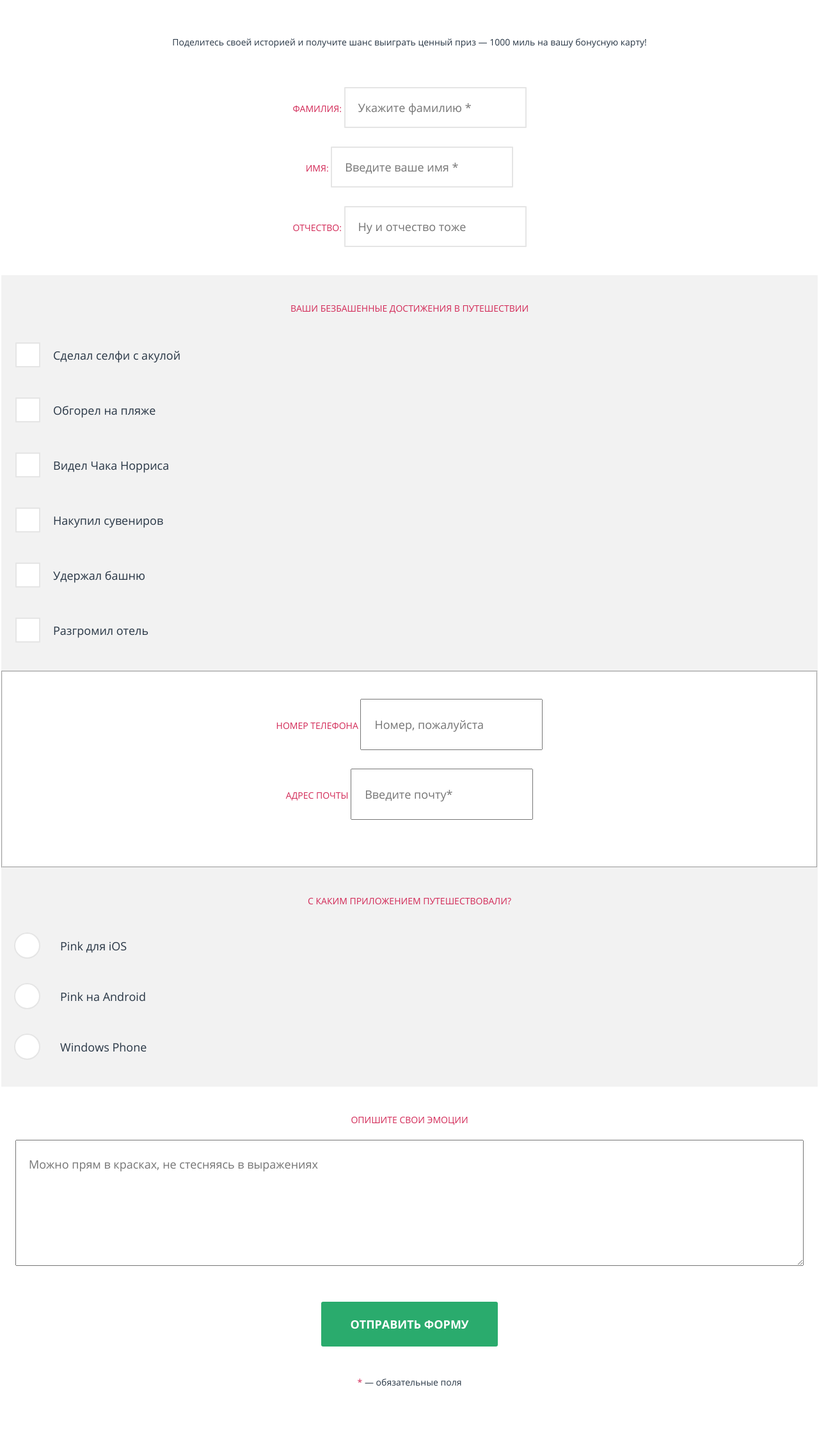
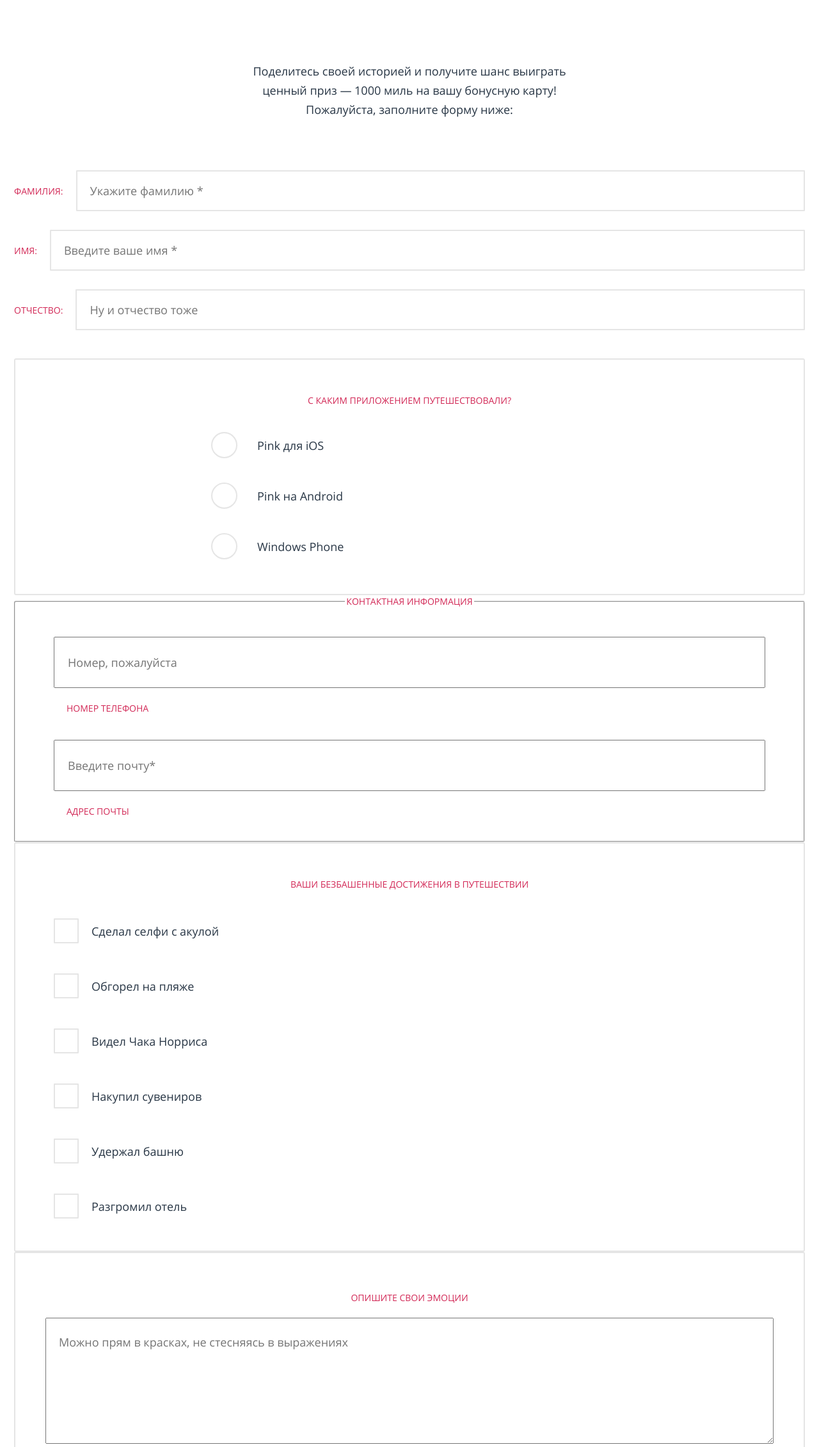
Before and after one commit to ZIKZAGis/1764517-pink-24, a website: page source/form.html in a window 1280 px wide. Shown: the part 338-2599 px from the top of the page at 64% size. Drawn offline with nearby package versions, Linux system fonts and the light colour scheme; files that its build step writes are made by us from their sources.

Commit message:
Частичная адаптация формы

```diff
--- a/source/form.html
+++ b/source/form.html
@@ -129,6 +129,9 @@
         <h3 class="application__title">
           Поделитесь своей историей и получите шанс выиграть ценный
           приз — 1000 миль на вашу бонусную карту!
+          <span class="aplication__title--hidding-s">
+            Пожалуйста, заполните форму ниже:
+          </span>
         </h3>
         <form class="application__form" action="https://echo.htmlacademy.ru" method="GET">
           <fieldset class="application__full-username full-username">
@@ -267,18 +270,19 @@
               <textarea class="feedback__textarea" name="feedback" cols="30" rows="auto" placeholder="Можно прям в красках, не стесняясь в выражениях"></textarea>
             </div>
           </fieldset>
+          <div class="application__bottom-wrapper">
             <div class="application__button-wrapper">
               <button class="application__button-send button" type="submit">
                 Отправить форму
               </button>
             </div>
-
             <p class="application__required-field">
               <span class="dedicated-text">
                 *
               </span>
               — обязательные поля
             </p>
+          </div>
         </form>
       </section>
       <div class="failure">
--- a/source/less/form/achievements.less
+++ b/source/less/form/achievements.less
@@ -1,11 +1,22 @@
 .achievements {
   border: none;
   padding: 0;
+
+  @media (min-width: @tablet-width) {
+    border: 2px solid @grey;
+    border-radius: 3px;
+    order: 3;
+  }
 }
 
 .achievements__wrapper {
   background-color: @lightgrey;
   padding: 42px 22px 44px 22px;
+
+  @media (min-width: @tablet-width) {
+    background-color: transparent;
+    padding: 54px 60px 50px;
+  }
 }
 
 .achievements__legend {
--- a/source/less/form/application.less
+++ b/source/less/form/application.less
@@ -1,16 +1,65 @@
+.application {
+  text-align: center;
+  padding-top: 54px;
+}
+
 .application__title {
   font-weight: 400;
   font-size: 14px;
   line-height: 30px;
+  margin: 0 0 55px 0;
   padding: 0 20px;
+
+  @media (min-width: @tablet-width) {
+    max-width: 490px;
+    font-size: 18px;
+    margin: 0 auto;
+    padding: 45px 85px 80px;
+  }
+}
+
+.application__title--hidding-s {
+  display: none;
+
+  @media (min-width: @tablet-width) {
+    display: block;
+  }
+}
+
+.application__form {
+  @media (min-width: @tablet-width) {
+    display: flex;
+    flex-direction: column;
+    padding: 0 20px;
+  }
+}
+
+.application__bottom-wrapper {
+  @media (min-width: @tablet-width) {
+    display: flex;
+    justify-content: space-between;
+    align-items: center;
+    order: 4;
+    margin-bottom: 50px;
+  }
 }
 
 .application__button-wrapper {
   padding: 0 22px;
   margin-bottom: 46px;
+
+  @media (min-width: @tablet-width) {
+    padding: 0;
+    margin: 0;
+  }
 }
 
 .application__required-field {
   margin: 0;
   padding-bottom: 26px;
+
+  @media (min-width: @tablet-width) {
+    text-transform: uppercase;
+    padding: 0;
+  }
 }
--- a/source/less/form/feedback.less
+++ b/source/less/form/feedback.less
@@ -1,10 +1,21 @@
 .feedback {
   border: none;
   padding: 0;
+
+  @media (min-width: @tablet-width) {
+    order: 3;
+    border: 2px solid @grey;
+    border-radius: 3px;
+    margin-bottom: 70px;
+  }
 }
 
 .feedback__wrapper {
   padding: 42px 22px 52px;
+
+  @media (min-width: @tablet-width) {
+    padding: 60px 47px 53px;
+  }
 }
 
 .feedback__legend {
--- a/source/less/form/full-username.less
+++ b/source/less/form/full-username.less
@@ -1,6 +1,10 @@
 .full-username {
   border: none;
   padding: 0 0 44px 0;
+
+  @media (min-width: @tablet-width) {
+    order: 0;
+  }
 }
 
 .full-username__list {
@@ -9,8 +13,25 @@
   padding: 0;
 }
 
+.full-username__label {
+  @media (min-width: @tablet-width) {
+    display: flex;
+    align-items: center;
+
+    &:not(:last-child) {
+      margin-bottom: 55px;
+    }
+  }
+}
+
 .full-username__item:not(:last-child) {
   margin: 0 0 29px 0;
+}
+
+.full-username__text {
+  @media (min-width: @tablet-width) {
+    margin-right: 20px;
+  }
 }
 
 .full-username__field {
@@ -21,4 +42,8 @@
   border: 2px solid @grey;
   border-radius: 1px;
   padding: 15px 20px;
+
+  @media (min-width: @tablet-width) {
+    width: 100%;
+  }
 }
--- a/source/less/form/page-form.less
+++ b/source/less/form/page-form.less
@@ -1,8 +1,6 @@
-.application {
-  text-align: center;
-  padding-top: 54px;
+.page__form {
+  @media (min-width: @tablet-width) {
+    display: flex;
+    flex-direction: column;
+  }
 }
-
-.application__title {
-  margin: 0 0 55px 0;
-}
--- a/source/less/form/user-contacts.less
+++ b/source/less/form/user-contacts.less
@@ -1,9 +1,20 @@
 .user-contacts {
   padding: 42px 0 44px 0;
+
+  @media (min-width: @tablet-width) {
+    order: 2;
+    border-color: @grey;
+    border-radius: 3px;
+    padding: 46px 60px 37px;
+  }
 }
 
 .user-contacts__legend {
   display: none;
+
+  @media (min-width: @tablet-width) {
+    display: inline;
+  }
 }
 
 .user-contacts__list {
@@ -12,8 +23,27 @@
   padding: 0;
 }
 
+.user-contacts__item:not(:last-child) {
+  @media (min-width: @tablet-width) {
+    margin-bottom: 40px;
+  }
+}
+
+.user-contacts__control {
+  @media (min-width: @tablet-width) {
+    display: flex;
+    flex-direction: column;
+  }
+}
+
 .user-contacts__label {
   margin-bottom: 17px;
+
+  @media (min-width: @tablet-width) {
+    display: inline-flex;
+    order: 1;
+    margin: 0 20px 0;
+  }
 }
 
 .user-contacts__input {
@@ -24,4 +54,8 @@
   color: @navyblue;
   padding: 23px 20px;
   margin-bottom: 29px;
+
+  @media (min-width: @tablet-width) {
+    margin-bottom: 22px;
+  }
 }
--- a/source/less/form/version.less
+++ b/source/less/form/version.less
@@ -1,12 +1,25 @@
 .version {
   border: none;
   padding: 0;
+
+  @media (min-width: @tablet-width) {
+    order: 1;
+    border: 2px solid @grey;
+    border-radius: 3px;
+  }
 }
 
 .version__wrapper {
   background-color: @lightgrey;
   padding: 42px 20px;
   text-align: left;
+
+  @media (min-width: @tablet-width) {
+    max-width: 620px;
+    background-color: transparent;
+    padding: 54px 60px;
+    margin: 0 auto;
+  }
 }
 
 .version__legend {
```
Lines whose indentation alone changed are shown as unchanged.
